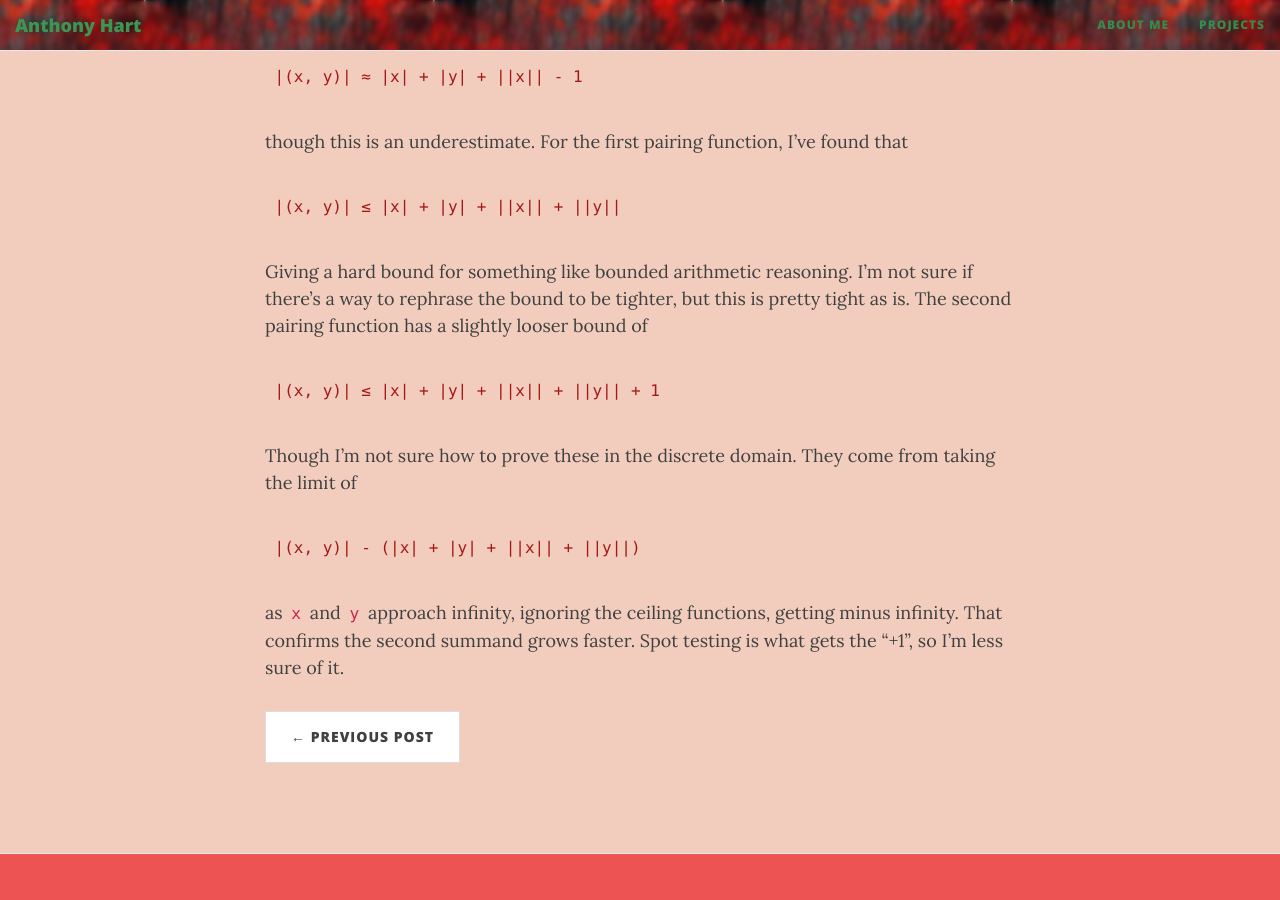
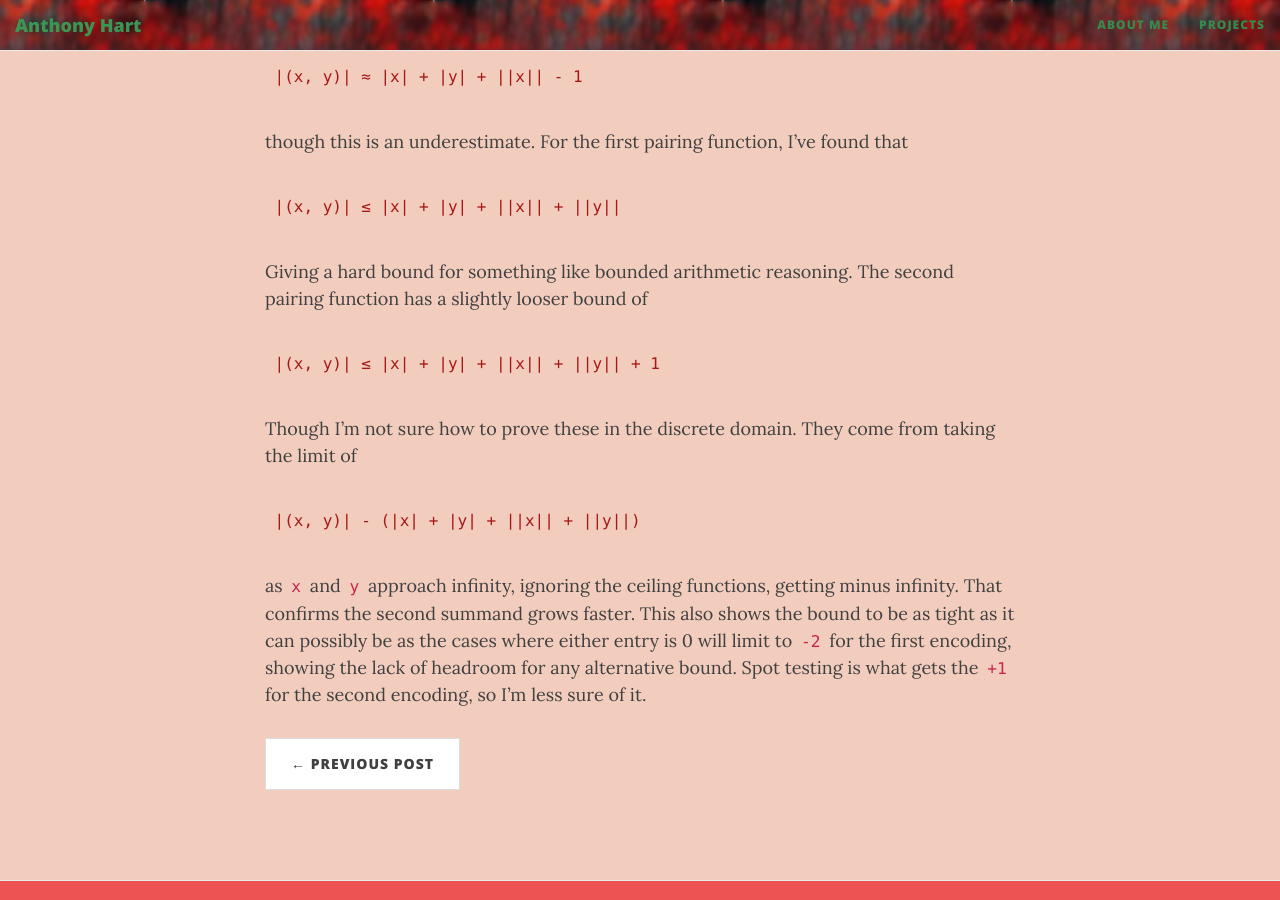
Before and after one commit to AHartNtkn/AHartNtkn.github.io, a Jekyll site: the page built from _posts/2021-11-29-An-Optimal-and-Feasible-Pairing-Function.md, in a window 1280 px wide and 900 px high, scrolled down 10743 px. Built offline with Jekyll 4.4.1, drawn with Linux system fonts in a browser that asks for light colours; nearby versions of some CDN libraries.

Commit message:
Add solid bound info

````diff
--- a/_posts/2021-11-29-An-Optimal-and-Feasible-Pairing-Function.md
+++ b/_posts/2021-11-29-An-Optimal-and-Feasible-Pairing-Function.md
@@ -331,7 +331,7 @@ though this is an underestimate. For the first pairing function, I've found that
 |(x, y)| ≤ |x| + |y| + ||x|| + ||y||
 ```
 
-Giving a hard bound for something like bounded arithmetic reasoning. I'm not sure if there's a way to rephrase the bound to be tighter, but this is pretty tight as is. The second pairing function has a slightly looser bound of
+Giving a hard bound for something like bounded arithmetic reasoning. The second pairing function has a slightly looser bound of
 
 ```
 |(x, y)| ≤ |x| + |y| + ||x|| + ||y|| + 1
@@ -343,6 +343,6 @@ Though I'm not sure how to prove these in the discrete domain. They come from ta
 |(x, y)| - (|x| + |y| + ||x|| + ||y||)
 ```
 
-as `x` and `y` approach infinity, ignoring the ceiling functions, getting minus infinity. That confirms the second summand grows faster. Spot testing is what gets the "+1", so I'm less sure of it.
+as `x` and `y` approach infinity, ignoring the ceiling functions, getting minus infinity. That confirms the second summand grows faster. This also shows the bound to be as tight as it can possibly be as the cases where either entry is 0 will limit to `-2` for the first encoding, showing the lack of headroom for any alternative bound. Spot testing is what gets the `+1` for the second encoding, so I'm less sure of it.
 
 {% endraw %}
````
